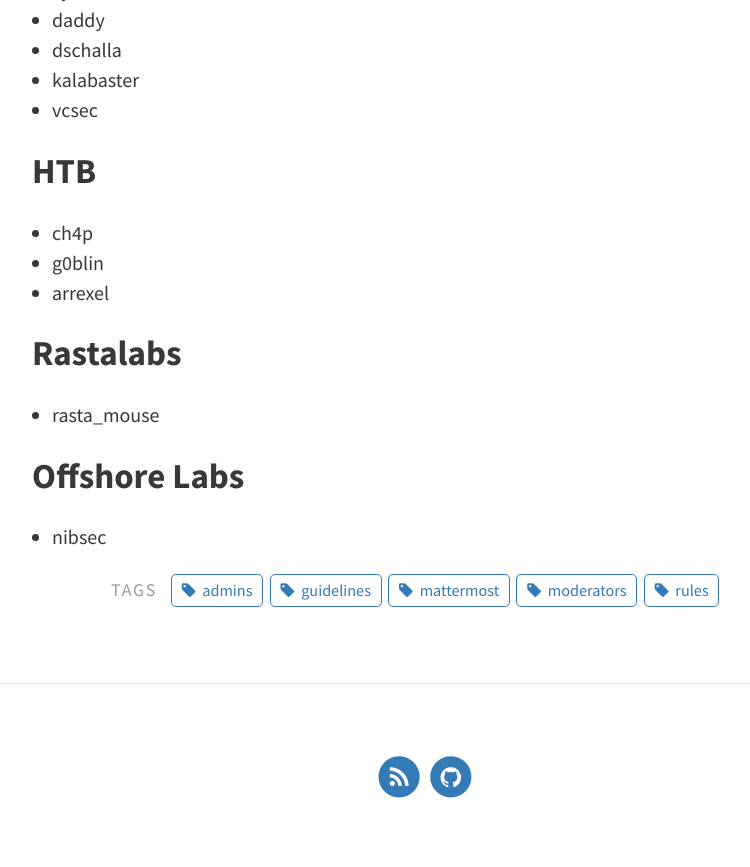
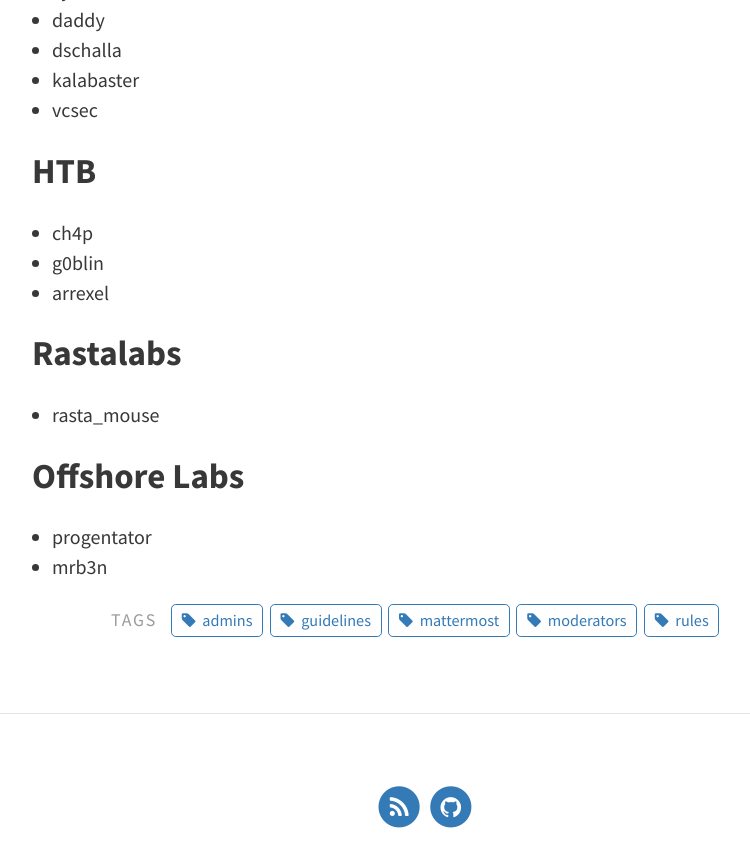
Before and after one commit to NetSec-Focus/netsec-focus.github.io, a Jekyll site: the page built from pages/10_guidelines.md, in a window 1280 px wide and 900 px high, scrolled down 2747 px. Shown: the top 867 px of the window, without its empty margins (224-974 px from the left). Built offline with Jekyll 4.4.1, drawn with Linux system fonts in a browser that asks for light colours.

Commit message:
updated guidelines, added tags, formatting

```diff
--- a/_posts/2017-03-11-vulnhub_kioptrix1-1.markdown
+++ b/_posts/2017-03-11-vulnhub_kioptrix1-1.markdown
@@ -3,13 +3,13 @@ layout: post
 title:  "Vulnhub Video Walkthrough Series: Kioptrix 1.1"
 date:   2017-03-11 19:00:00 +0200
 categories: vulnhub
+author: cola
+tags: [vulnhub, kioptrix]
 ---
 
-<iframe width="560" height="315" src="https://www.youtube.com/embed/D7Klu9N5wuA" frameborder="0" allowfullscreen></iframe>
+<iframe width="1280" height="720" src="https://www.youtube.com/embed/D7Klu9N5wuA" frameborder="0" allowfullscreen></iframe>
 
  \\
 VM Link - [Kioptrix 1.1](https://www.vulnhub.com/entry/kioptrix-level-11-2,23/)
 
 ---
- \\
-\- Cola
--- a/_posts/2017-03-11-vulnhub_skytower.markdown
+++ b/_posts/2017-03-11-vulnhub_skytower.markdown
@@ -3,12 +3,12 @@ layout: post
 title:  "Vulnhub Video Walkthrough Series: Skytower"
 date:   2017-03-11 19:00:00 +0200
 categories: vulnhub
+author: cola
+tags: [vulnhub, skytower]
 ---
 
-<iframe width="560" height="315" src="https://www.youtube.com/embed/XqYtDDZTG6U" frameborder="0" allowfullscreen></iframe>
+<iframe width="1280" height="720" src="https://www.youtube.com/embed/XqYtDDZTG6U" frameborder="0" allowfullscreen></iframe>
  \\
 VM Link - [Skytower 1.96](https://www.vulnhub.com/entry/skytower-1,96/)
 
 ---
- \\
-\- Cola
--- a/pages/10_guidelines.md
+++ b/pages/10_guidelines.md
@@ -88,4 +88,5 @@ If you have any questions or concerns, feel free to contact one of the moderator
 * rasta_mouse
 
 ## Offshore Labs
-* nibsec
+* progentator
+* mrb3n
```
